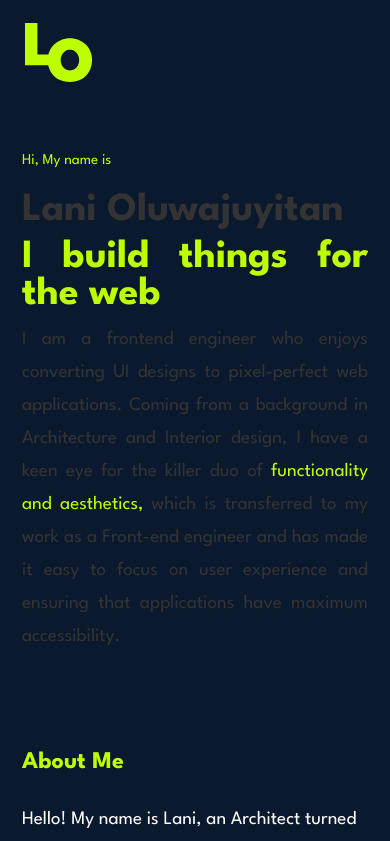
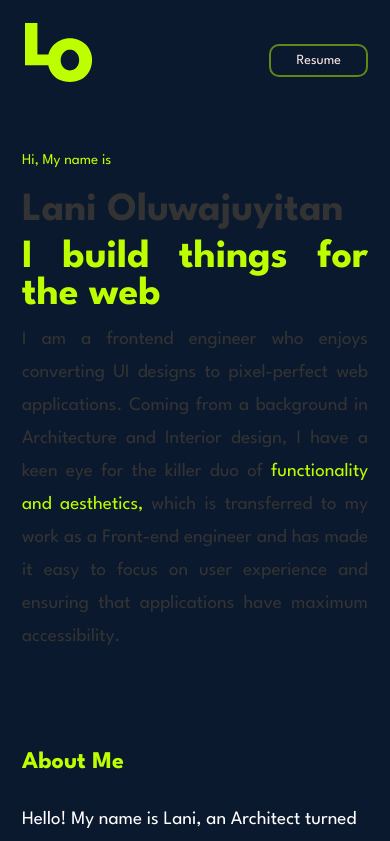
Before and after one commit to LaniJ/NewPortfolio, a Next.js app: page / in a window 390 px wide. Shown: the top 841 px of the page. Built offline with nearby package versions, Linux system fonts and the light colour scheme.

Commit message:
add link to resume on google drive

```diff
--- a/components/Navbar/Navbar.js
+++ b/components/Navbar/Navbar.js
@@ -15,17 +15,24 @@ const Navbar = () => {
         />
       </div>
       <ul className="nav__menu">
-        <li className="nav__menu__item">
+        <li className="nav__menu__item lg">
           <a href="#about" className="p-2 focus:outline-none focus-visible:ring-2 ring-accent rounded-full transition-shadow">About</a>
         </li>
-        <li className="nav__menu__item">
+        <li className="nav__menu__item lg">
           <a href="#portfolio">Portfolio</a>
         </li>
-        <li className="nav__menu__item">
+        <li className="nav__menu__item lg">
           <a href="#contact">Contact</a>
         </li>
-        <li className="nav__menu__item">
-          <button>Resume</button>
+        <li className="nav__menu__item lg">
+          <a href="https://drive.google.com/file/d/1cZKVCp4EzfN0Eo0i1RYSQtazJxAs753x/view?usp=share_link" target="_blank">
+            <button>Resume</button>
+          </a>
+        </li>
+        <li className="nav__menu__item sm">
+          <a href="https://drive.google.com/file/d/1cZKVCp4EzfN0Eo0i1RYSQtazJxAs753x/view?usp=share_link" target="_blank">
+            <button>Resume</button>
+          </a>
         </li>
       </ul>
     </nav>
--- a/styles/globals.css
+++ b/styles/globals.css
@@ -104,6 +104,12 @@ footer {
   line-height: 18px;
   margin-bottom: 50px;
 }
+.lg {
+  display: block;
+}
+.sm {
+  display: none;
+}
 @media (prefers-color-scheme: dark) {
   html {
     color-scheme: dark;
@@ -121,12 +127,21 @@ footer {
   nav {
     margin-bottom: 40px;
   }
-  .nav__menu {
+  .lg {
     display: none;
+  }
+  .sm {
+    display: block;
+    border: 2px solid #bdff007a;
+    padding: 4px 25px;
+    box-sizing: border-box;
+    border-radius: 10px;
   }
   .body__text {
     font-size: 19px;
     margin-bottom: 30px;
   }
-
+  .nav__menu__item:hover {
+    color: unset;
+  }
 }
```
